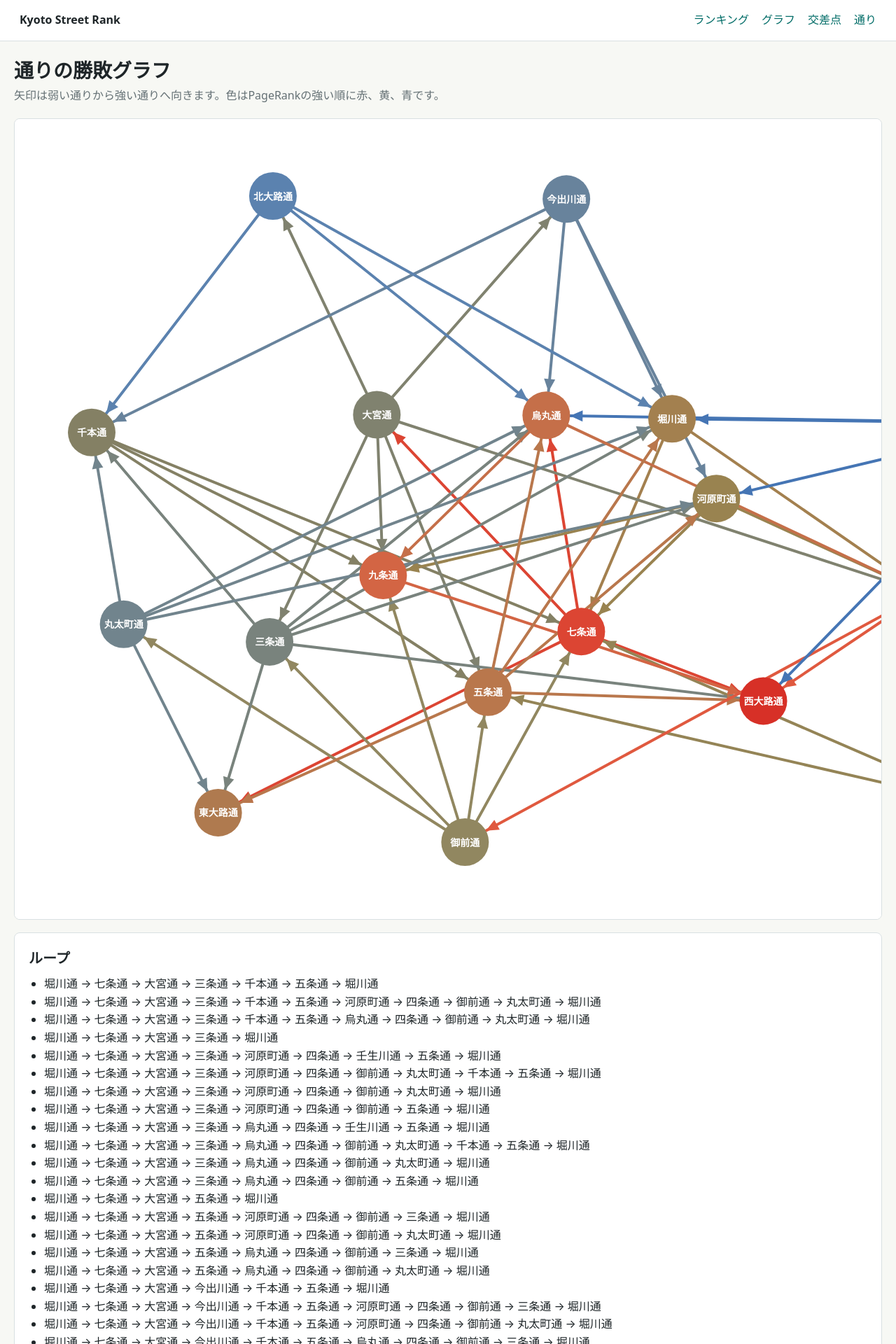
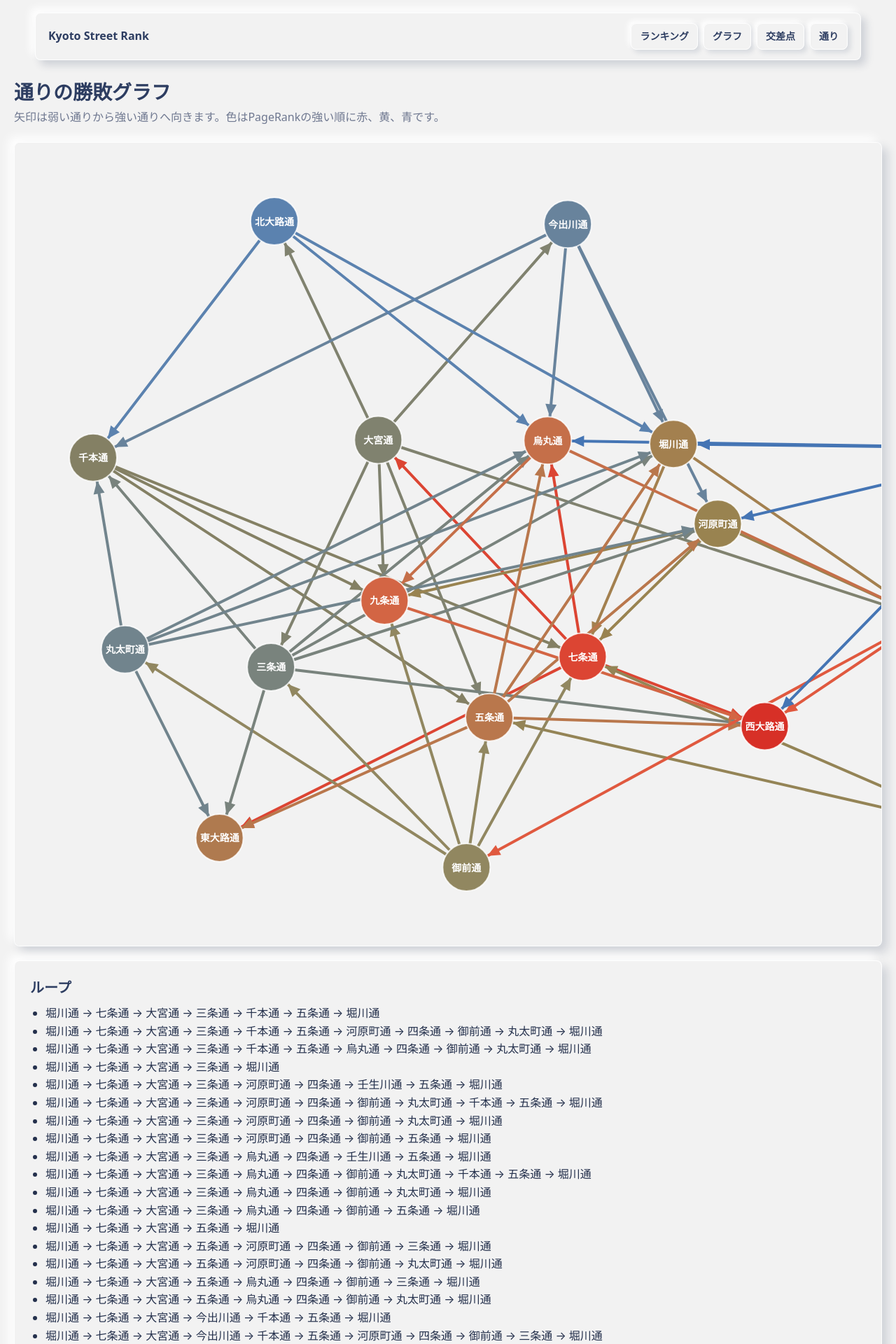
Before and after one commit to kmc-jp/kyoto-street-rank, a Flask app: page /graph in a window 1280 px wide. Shown: the top 1920 px of the page at 70% size. Run offline with Flask 3, Linux system fonts and the light colour scheme.

Commit message:
サイトデザインを調整

```diff
--- a/static/style.css
+++ b/static/style.css
@@ -1,13 +1,17 @@
 :root {
   color-scheme: light;
-  --text: #1e2528;
-  --muted: #657175;
-  --line: #d9e0e2;
-  --bg: #f7f8f4;
-  --surface: #ffffff;
-  --accent: #006c67;
-  --accent-dark: #004f4b;
-  --danger: #b3261e;
+  --bg: #f2f2f2;
+  --base: #2d3d61;
+  --main: #4072b3;
+  --accent: #b82e6a;
+  --text: #24304c;
+  --muted: #6f7890;
+  --surface: #f2f2f2;
+  --line: rgba(45, 61, 97, 0.12);
+  --bevel: rgba(255, 255, 255, 0.9);
+  --shadow-dark: rgba(45, 61, 97, 0.18);
+  --shadow-light: rgba(255, 255, 255, 0.95);
+  --danger: #b82e6a;
 }
 
 * {
@@ -23,12 +27,13 @@ body {
 }
 
 a {
-  color: var(--accent);
+  color: var(--main);
+  font-weight: 700;
   text-decoration: none;
 }
 
 a:hover {
-  text-decoration: underline;
+  color: var(--accent);
 }
 
 .topbar {
@@ -36,29 +41,49 @@ a:hover {
   align-items: center;
   justify-content: space-between;
   gap: 24px;
-  padding: 16px 28px;
+  margin: 18px auto 0;
+  width: min(1180px, calc(100% - 32px));
+  padding: 14px 18px;
   background: var(--surface);
-  border-bottom: 1px solid var(--line);
+  border: 1px solid var(--bevel);
+  border-radius: 8px;
+  box-shadow: 7px 7px 12px var(--shadow-dark), -7px -7px 12px var(--shadow-light);
 }
 
 .brand {
-  color: var(--text);
-  font-weight: 700;
+  color: var(--base);
+  font-weight: 800;
 }
 
 nav {
   display: flex;
-  gap: 18px;
+  flex-wrap: wrap;
+  gap: 8px;
+}
+
+nav a {
+  min-height: 36px;
+  padding: 7px 12px;
+  border: 1px solid var(--bevel);
+  border-radius: 8px;
+  color: var(--base);
+  font-size: 14px;
+  box-shadow: 4px 4px 7px rgba(45, 61, 97, 0.14), -4px -4px 7px var(--shadow-light);
+}
+
+nav a:hover {
+  color: var(--accent);
+  box-shadow: inset 3px 3px 5px rgba(45, 61, 97, 0.16), inset -3px -3px 5px var(--shadow-light);
 }
 
 .container {
   width: min(1040px, calc(100% - 32px));
-  margin: 32px auto;
+  margin: 34px auto;
 }
 
 .graph-container {
   width: 100%;
-  margin: 24px 0;
+  margin: 28px 0;
   padding: 0 20px;
 }
 
@@ -67,17 +92,19 @@ nav {
   align-items: flex-start;
   justify-content: space-between;
   gap: 24px;
-  margin-bottom: 20px;
+  margin-bottom: 22px;
 }
 
 h1 {
   margin: 0;
+  color: var(--base);
   font-size: 28px;
   line-height: 1.25;
 }
 
 h2 {
   margin: 0 0 8px;
+  color: var(--base);
   font-size: 20px;
 }
 
@@ -165,9 +212,10 @@ td.actions form {
 .graph-panel,
 .cycle-list {
   background: var(--surface);
-  border: 1px solid var(--line);
+  border: 1px solid var(--bevel);
   border-radius: 8px;
-  padding: 20px;
+  padding: 22px;
+  box-shadow: 8px 8px 14px var(--shadow-dark), -8px -8px 14px var(--shadow-light);
 }
 
 .panel {
@@ -198,17 +246,18 @@ td.actions form {
 }
 
 .graph-node circle {
-  stroke: none;
+  stroke: rgba(255, 255, 255, 0.78);
+  stroke-width: 2;
 }
 
 .graph-node text {
   font-size: 14px;
-  font-weight: 700;
+  font-weight: 800;
   pointer-events: none;
 }
 
 .cycle-list {
-  margin-top: 18px;
+  margin-top: 20px;
 }
 
 .cycle-list ul {
```
Also changed, not shown: other parts of static/style.css (+68 -28 lines).
